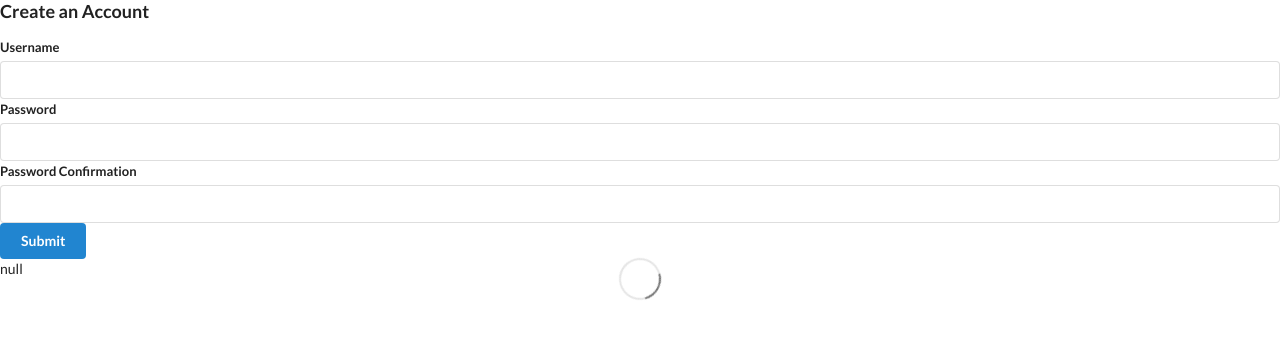
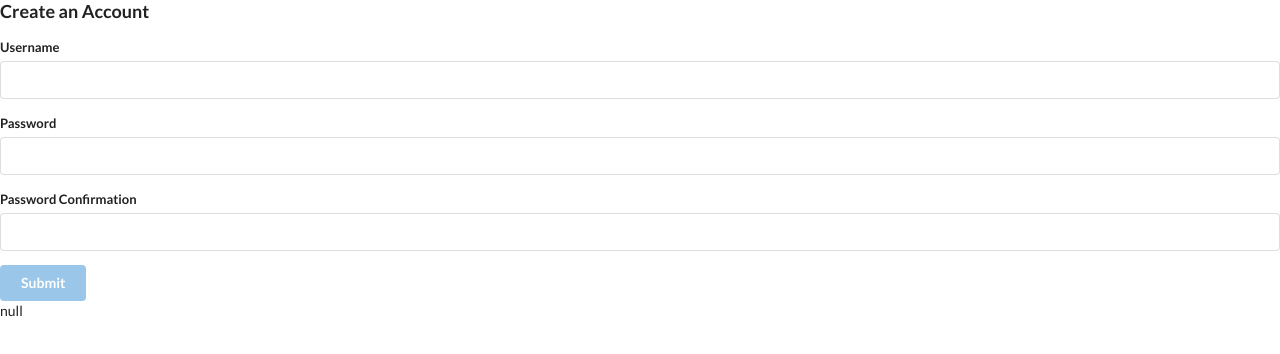
Before and after one commit to engyne/Email-Client, an Angular app: page /signup in a window 1280 px wide. Shown: the top 354 px of the page. Built offline with nearby package versions, Linux system fonts and the light colour scheme.

Commit message:
form errors fixed

```diff
--- a/src/app/auth/signup/signup.component.html
+++ b/src/app/auth/signup/signup.component.html
@@ -26,16 +26,17 @@
             <p *ngIf="authForm.errors.passwordsDontMatch">
                 Password and Password Confirmation must match
             </p>
-
+            <p *ngIf="authForm.errors.unknownError">
+                Unexpected error occurred
+            </p>
         </div>
 
         <div>
-        <button class="ui submit button primary">Submit</button>
+            <button [disabled]="authForm.invalid" class="ui submit button primary">Submit</button>
         </div>
 
     </form>
 
+<div *ngIf="showLoader" class="ui loading form"></div>
+
 {{ authForm.errors | json }}
-
-
-<div class="ui loading form"></div>
--- a/src/app/auth/signup/signup.component.ts
+++ b/src/app/auth/signup/signup.component.ts
@@ -1,5 +1,7 @@
 import { Component, OnInit } from '@angular/core';
 import { FormControl, FormGroup, Validators } from '@angular/forms';
+import { finalize } from 'rxjs/operators';
+import { AuthService } from '../auth.service';
 import { MatchPassword } from '../validators/match-password';
 import { UniqueUsername } from '../validators/unique-username';
 
@@ -9,6 +11,7 @@ import { UniqueUsername } from '../validators/unique-username';
   styleUrls: ['./signup.component.scss']
 })
 export class SignupComponent implements OnInit {
+  showLoader = false;
 
   authForm = new FormGroup({
     username: new FormControl('', [
@@ -31,13 +34,24 @@ export class SignupComponent implements OnInit {
     { validators: [this.matchPassword.validate] }
   );
 
-  constructor(private matchPassword: MatchPassword, private usernameCheck: UniqueUsername) { }
+  constructor(private matchPassword: MatchPassword,
+              private usernameCheck: UniqueUsername,
+              private authService: AuthService
+              ) { }
 
   ngOnInit(): void {
   }
 
   onSubmit() {
-    console.log(this.authForm)
+    if ( this.authForm.valid) {
+      this.showLoader = true;
+      this.authService.signup(this.authForm.value)
+        .pipe(finalize(() => this.showLoader = false))
+        .subscribe(
+          () => {},
+          (error) => this.authForm.setErrors({ unknownError: true })
+        );
+    }
   }
 
 }
--- a/src/app/shared/input/input.component.scss
+++ b/src/app/shared/input/input.component.scss
@@ -1,3 +1,4 @@
-.red {
-    border-color: red !important;
+:host {
+    display: block;
+    margin-bottom: 1em;
 }
```
Also changed, not shown: src/app/auth/signup/signup.component.scss (+6 -6 lines). Lines whose indentation alone changed are shown as unchanged.
